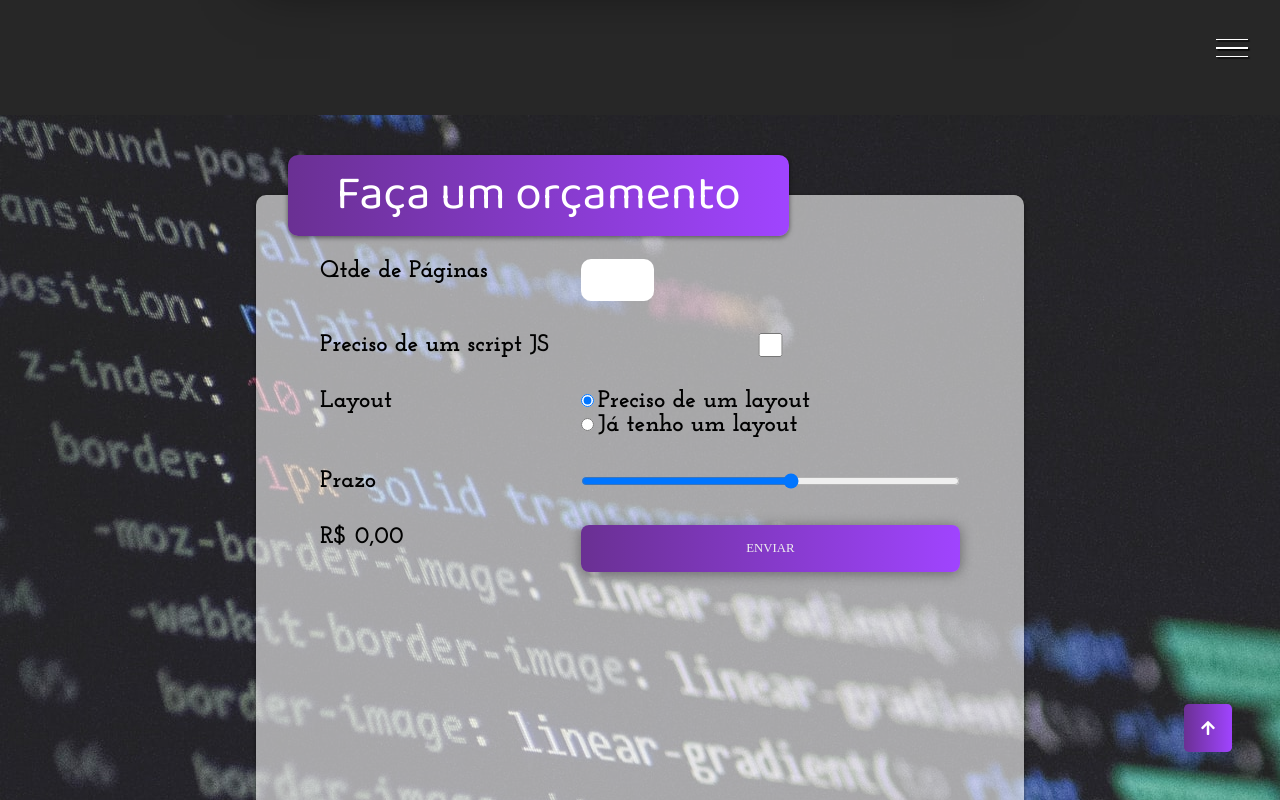
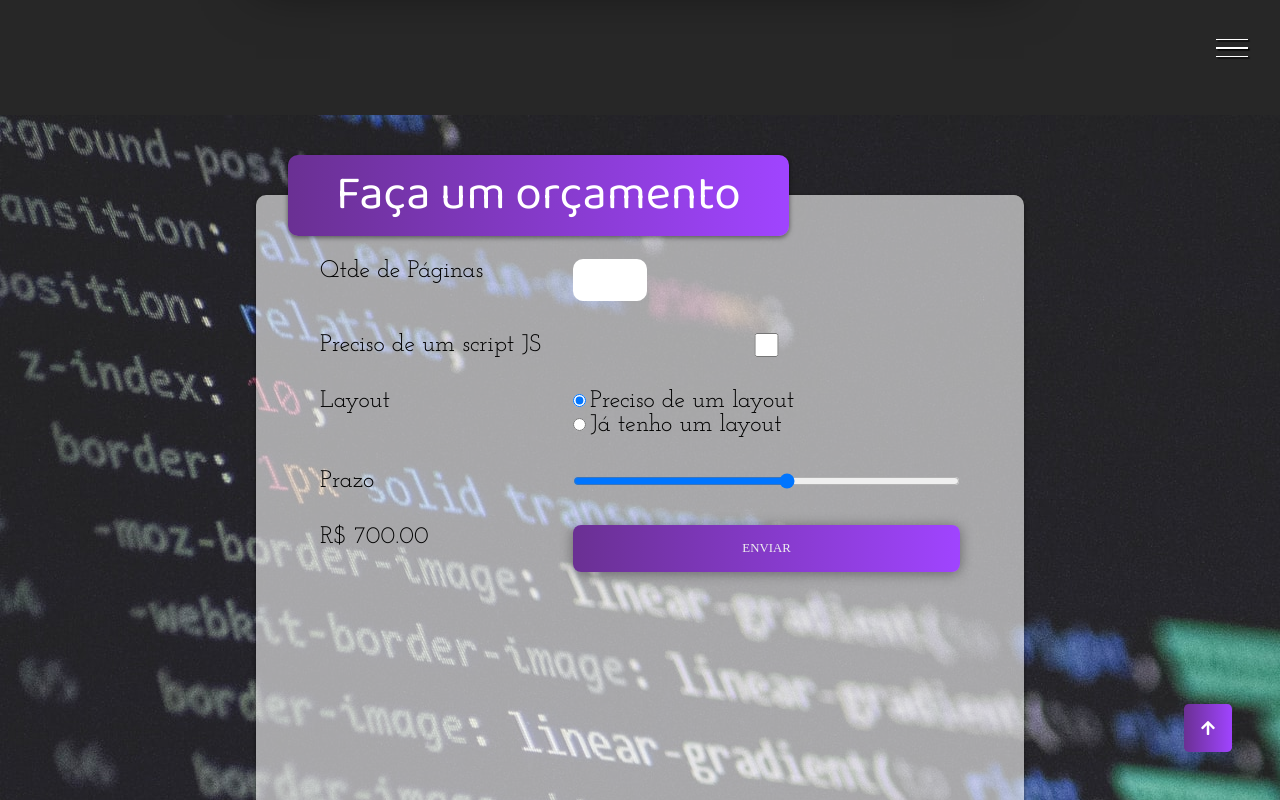
Before and after one commit to Anakeren1996/portifolio, a plain HTML site: page index.html in a window 1280 px wide. Both pictures are taken after a click on the radio button "Preciso de um layout". Shown: the part 2749-3549 px from the top of the page. Drawn offline with Linux system fonts and the light colour scheme; files whose address does not match are found by name.

Commit message:
cálculo

```diff
--- a/index.html
+++ b/index.html
@@ -121,7 +121,7 @@
       </div>
     </section>
 
-    <div class="sessao-projetos" id="projetos"></div>
+    <div class="sessao-projetos" id="projetos">
       <div class="sessao-header">
         <h1>Projetos</h1>
       </div>
--- a/script.js
+++ b/script.js
@@ -1,3 +1,28 @@
 document.querySelector(".hamburguer").addEventListener("click", () =>
     document.querySelector(".container").classList.toggle("show-menu")
 );
+
+document.querySelector("#qtde").addEventListener("change", atualizarPreco)
+document.querySelector("#js").addEventListener("change", atualizarPreco)
+document.querySelector("#layout-sim").addEventListener("change", atualizarPreco)
+document.querySelector("#layout-nao").addEventListener("change", atualizarPreco)
+document.querySelector("#prazo").addEventListener("change", function () {
+    const prazo = document.querySelector("#prazo").value
+    document.querySelector("label[for=prazo]").innerHTML = `Prazo: ${prazo} semanas`
+    atualizarPreco()
+})
+
+function atualizarPreco(){
+    const qtde = document.querySelector("#qtde").value
+    const temJS = document.querySelector("#js").checked
+    const incluiLayout = document.querySelector("#layout-sim").checked
+    const prazo = document.querySelector("#prazo").value
+
+    let preco = qtde * 100;
+    if (temJS) preco *= 1.1
+    if (incluiLayout) preco += 500
+    let taxaUrgencia = 1 - prazo*0.1;
+    preco *= 1 + taxaUrgencia
+
+    document.querySelector("#preco").innerHTML = `R$ ${preco.toFixed(2)}`
+}
--- a/style.css
+++ b/style.css
@@ -370,7 +370,7 @@ header{
     visibility: hidden;
     padding: 2rem;
     text-shadow: 0.3rem 0.2rem 0.3rem rgba(0, 0, 0, .6);
-    transition: all .3s;
+    transition: all 0.3s;
 }
 
 .card-info h2{
@@ -567,7 +567,6 @@ padding: 1rem 3rem 3rem 3rem;
 .sessao-orcamento label{
     font-family: var(--font-secundary);
     font-size: 1.5rem;
-    font-weight: bold;
 }
 
 .sessao-orcamento input[type="number"]{
```
